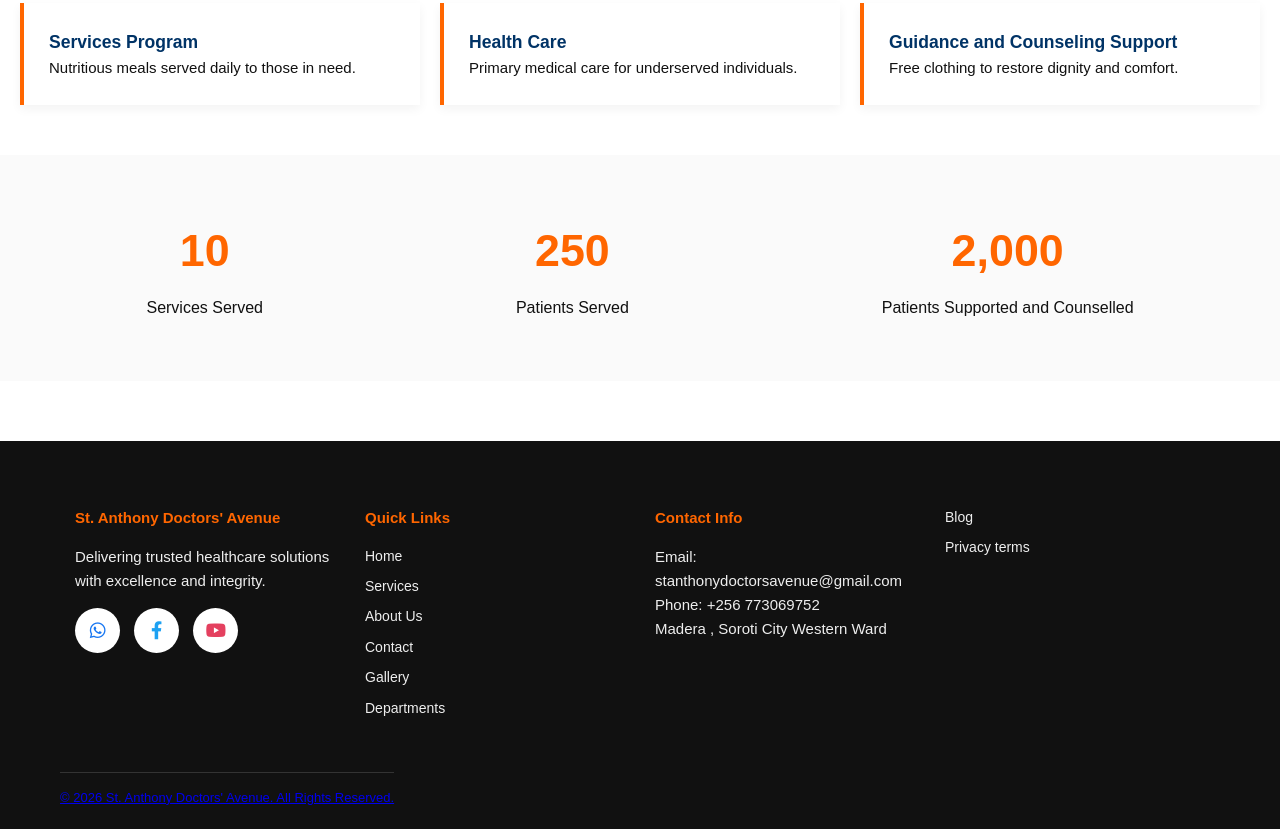
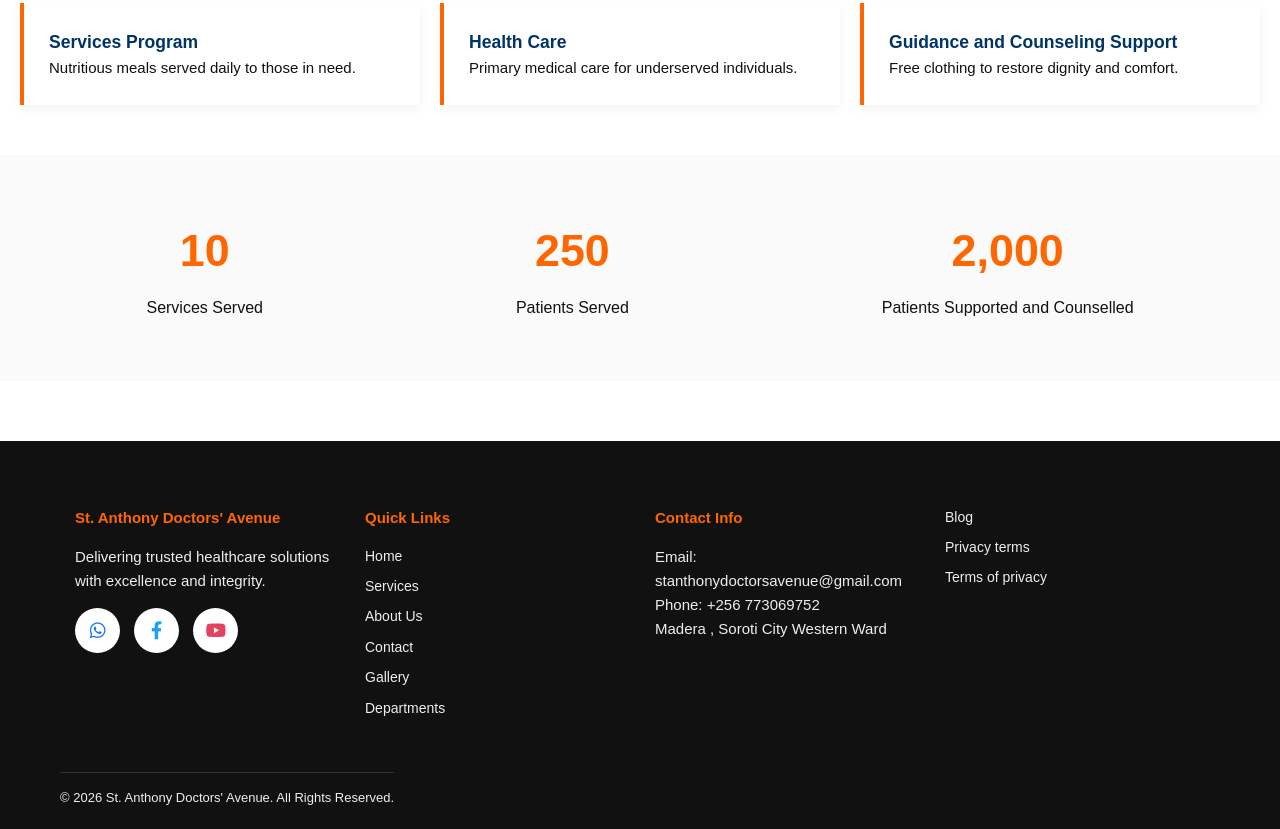
Before and after one commit to paulka320/new, a plain HTML site: page index.html in a window 1280 px wide. Shown: the part 2553-3382 px from the top of the page. Drawn offline with nearby package versions, Linux system fonts and the light colour scheme.

Commit message:
Fix HTML encoding and structure in index.html

```diff
--- a/index.html
+++ b/index.html
@@ -212,7 +212,8 @@
         </div>
         <div class ="footer-section">
             <a href="https://paulacou.blogspot.com/"target="_blank">Blog</a>
-            <a href="privacy.html">Privacy terms
+            <a href="privacy.html">Privacy terms </a>
+            <a href="terms.html">Terms of privacy</a>
     </div>
 
     <div class="footer-bottom">
```
